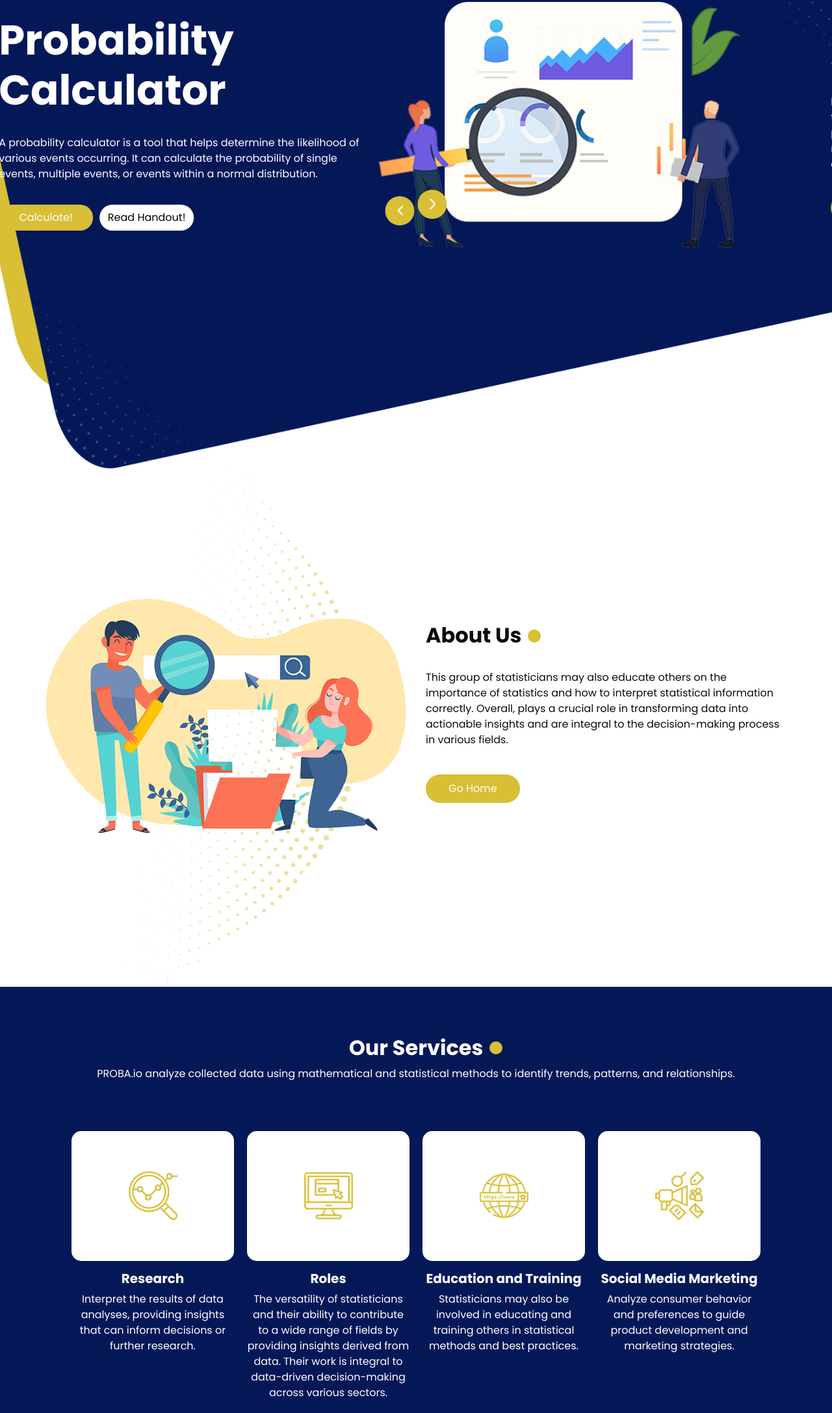
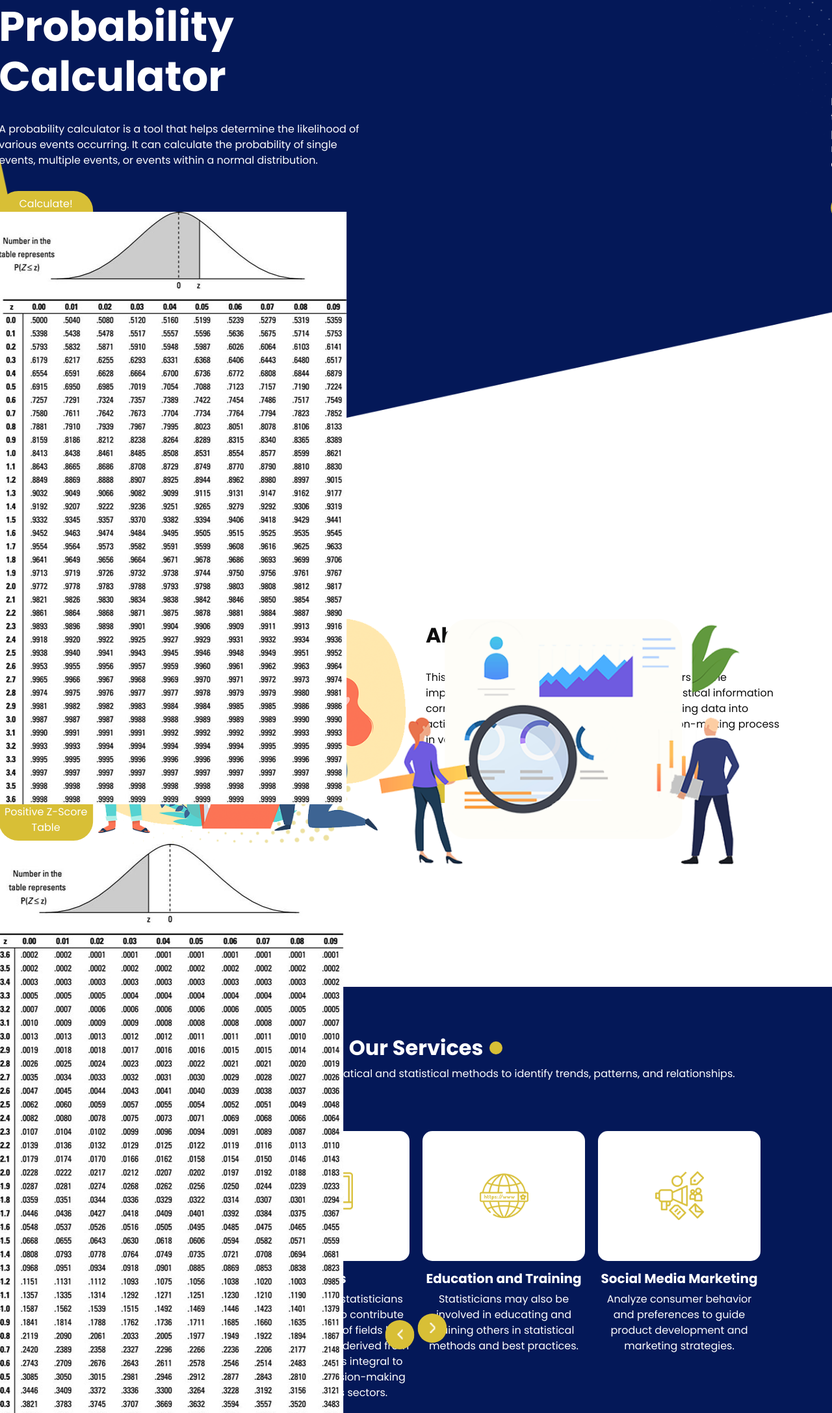
Before and after one commit to HACKERShead/PROBA.io-, a plain HTML site: page index.html in a window 1280 px wide. Shown: the part 63-2238 px from the top of the page at 65% size. Drawn offline with nearby package versions, Linux system fonts and the light colour scheme.

Commit message:
Update index.html

```diff
--- a/index.html
+++ b/index.html
@@ -90,7 +90,8 @@
                     <div class="btn-box">
                       <a href="calculator.html" onclick="return openPopup('calculator.html');" class="btn-1">
                         Calculate!
-
+                       <img src="images/positive.jpg">Positive Z-Score Table</a>
+                       <img src="images/negative.jpg">Negative Z-Score Table</a>
                       <a href="Handouts/PROBABILITY (FINALS).pdf" target="_blank" rel="noopener noreferrer" class="btn-2">
                         Read Handout!
                       </a>
```
